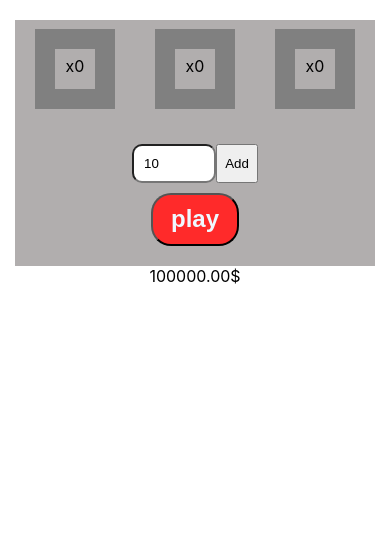
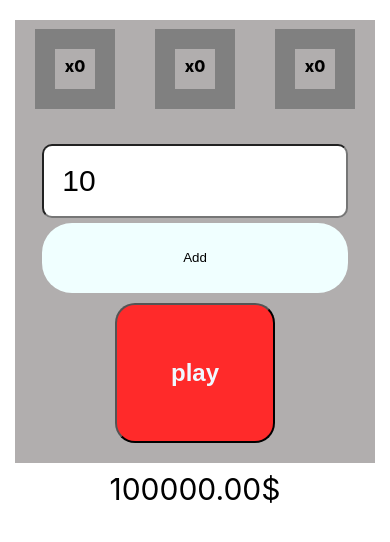
Before and after one commit to Dmitry13536/Slots-machine, a React (Create React App) app: page / in a window 390 px wide. Shown: the top 542 px of the page. Built offline with nearby package versions, Linux system fonts and the light colour scheme.

Commit message:
adaptive upd

```diff
--- a/src/App.css
+++ b/src/App.css
@@ -50,7 +50,8 @@
 }
 
 .value{
- margin: 8px 0;
+   margin: 8px 0;
+   font-weight: 800;
 }
 
 .values.animate{
@@ -72,12 +73,14 @@
 .count{
   display: flex;
   justify-self: center;
-
+  margin: 2% 0;
+  font-size: 30px;
 }
 
 .bet{
   display: grid;
   grid-template-columns: 2fr 1fr;
+  column-gap: 5%;
   z-index: 12;
   margin-top: 60px;
 }
@@ -85,6 +88,12 @@
 .bet input{
   border-radius: 10px;
   padding: 12%;
+}
+
+.bet button{
+  border: none;
+  background-color: azure;
+  border-radius: 30px;
 }
 
 @keyframes dissapper {
@@ -136,3 +145,25 @@
   transition: opacity 3s ease-in;
   opacity: 0;
 }
+
+@media (max-width: 600px) {
+  .tablet__button{
+    padding: 15%;
+  }
+
+  .bet{
+    grid-template-rows: 1fr 1fr;
+    row-gap: 3%;
+    grid-template-columns: 1fr;
+    width: 85%;
+  }
+
+  .bet input{
+    padding: 6%;
+    font-size: 30px;
+  }
+
+  .alert{
+    top: 70%;
+  }
+}
```
